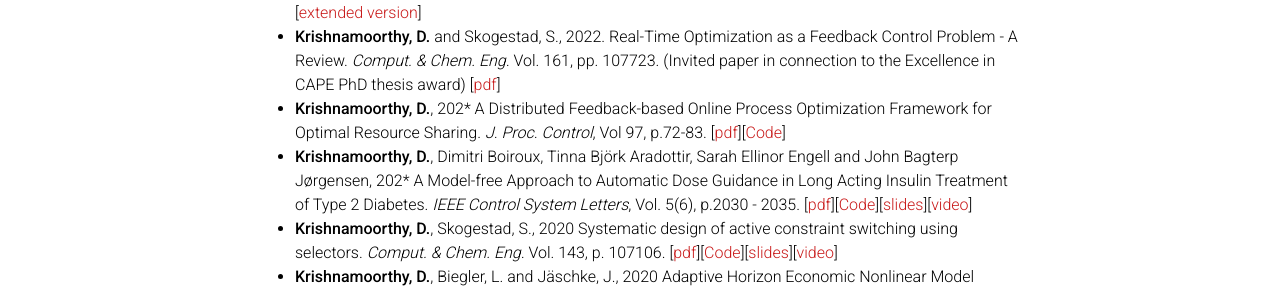
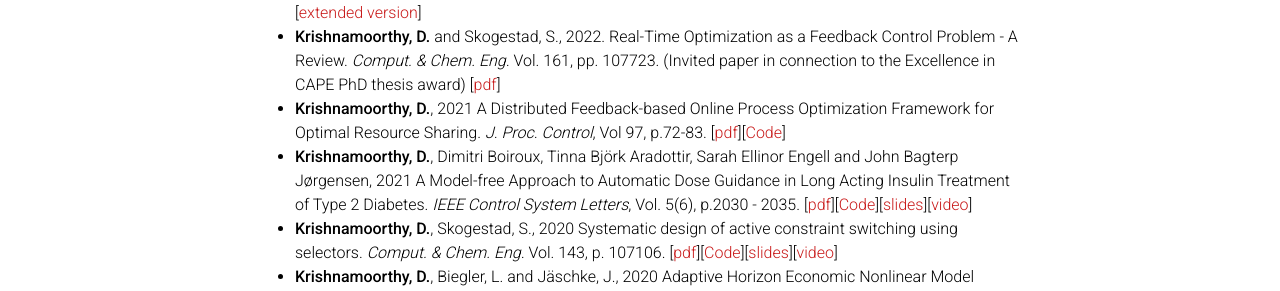
Before and after one commit to dinesh-krishnamoorthy/dinesh-krishnamoorthy.github.io, a Jekyll site: the page built from _pages/publications.md, in a window 1280 px wide and 900 px high, scrolled down 568 px. Shown: the part 161-452 px from the top of the window. Built offline with Jekyll 4.4.1, drawn with Linux system fonts in a browser that asks for light colours; comment, search, counter and statistics services are not loaded; a style sheet for code colours, icons or effects is not loaded; some of the changed text lies outside the part shown.

Commit message:
Update publications.md

```diff
--- a/_pages/publications.md
+++ b/_pages/publications.md
@@ -20,8 +20,8 @@ nav_order: 2
 * **Krishnamoorthy, D.** and Doyle III, F. J., 2022. Model-free Real-time Optimization of Process Systems using Safe Bayesian Optimization. _AIChE Journal_,  Vol. 69(4), p. e17993. [[pdf](https://www.dropbox.com/s/65aslebeglcskhe/AIChE-22-25212.pdf?dl=0)]
 * **Krishnamoorthy, D.** and Doyle III, F. J., 2022. Safe Bayesian Optimization using Interior-Point Methods - Applied to Personalized Insulin Dose Guidance. _IEEE Control System Letters_ Vol. 6, p. 2834 - 2839. [[pdf](https://arxiv.org/pdf/2205.02327.pdf)][[extended version](https://arxiv.org/abs/2205.02327)]
 * **Krishnamoorthy, D.** and Skogestad, S., 2022. Real-Time Optimization as a Feedback Control Problem - A Review. _Comput. & Chem. Eng._ Vol. 161, pp. 107723. (Invited  paper in connection to the Excellence in CAPE PhD thesis award) [[pdf](https://www.sciencedirect.com/science/article/pii/S0098135422000655?via%3Dihub)]
-* **Krishnamoorthy, D.**, 202*  A Distributed Feedback-based Online Process Optimization Framework for Optimal Resource Sharing. _J. Proc. Control_, Vol 97, p.72-83. [[pdf](https://reader.elsevier.com/reader/sd/pii/S0959152420303218?token=BF7B06C2202309BCC59F67FDE8D249ABC56702E414F6BFE3866AA54EC9898B9C4C2351EA41E83D2E7B842E3ABE7046F8&originRegion=eu-west-1&originCreation=20220710182634)][[Code](https://github.com/dinesh-krishnamoorthy/Industrial-Symbiosis/tree/master/Feedback_DistRTO_AL)]
-* **Krishnamoorthy, D.**, Dimitri Boiroux, Tinna Björk Aradottir, Sarah Ellinor Engell and John Bagterp Jørgensen, 202*  A Model-free Approach to Automatic Dose Guidance in Long Acting Insulin Treatment of Type 2 Diabetes. _IEEE Control System Letters_,  Vol. 5(6), p.2030 - 2035. [[pdf](http://folk.ntnu.no/dineshk/Papers/2020/T2D.pdf)][[Code](https://github.com/dinesh-krishnamoorthy/Diabetes/tree/master/T2D/paper)][[slides](https://www.dropbox.com/s/mqvlsjep0yhyz3b/T2D.pdf?dl=0)][[video](https://youtu.be/lst6_XaOC6M)]
+* **Krishnamoorthy, D.**, 2021  A Distributed Feedback-based Online Process Optimization Framework for Optimal Resource Sharing. _J. Proc. Control_, Vol 97, p.72-83. [[pdf](https://reader.elsevier.com/reader/sd/pii/S0959152420303218?token=BF7B06C2202309BCC59F67FDE8D249ABC56702E414F6BFE3866AA54EC9898B9C4C2351EA41E83D2E7B842E3ABE7046F8&originRegion=eu-west-1&originCreation=20220710182634)][[Code](https://github.com/dinesh-krishnamoorthy/Industrial-Symbiosis/tree/master/Feedback_DistRTO_AL)]
+* **Krishnamoorthy, D.**, Dimitri Boiroux, Tinna Björk Aradottir, Sarah Ellinor Engell and John Bagterp Jørgensen, 2021  A Model-free Approach to Automatic Dose Guidance in Long Acting Insulin Treatment of Type 2 Diabetes. _IEEE Control System Letters_,  Vol. 5(6), p.2030 - 2035. [[pdf](http://folk.ntnu.no/dineshk/Papers/2020/T2D.pdf)][[Code](https://github.com/dinesh-krishnamoorthy/Diabetes/tree/master/T2D/paper)][[slides](https://www.dropbox.com/s/mqvlsjep0yhyz3b/T2D.pdf?dl=0)][[video](https://youtu.be/lst6_XaOC6M)]
 * **Krishnamoorthy, D.**,  Skogestad, S., 2020 Systematic design of active constraint switching using selectors. _Comput. & Chem. Eng._ Vol. 143, p. 107106. [[pdf](http://folk.ntnu.no/dineshk/Papers/2020/selector_Main.pdf)][[Code](https://github.com/dinesh-krishnamoorthy/Feedback-based-RTO/tree/master/Selectors)][[slides](https://www.dropbox.com/s/75ilqema6m7wsq8/SelectorDesign.pdf?dl=0)][[video](https://youtu.be/uBrG1OmaKw8)]
 * **Krishnamoorthy, D.**, Biegler, L. and Jäschke, J., 2020 Adaptive Horizon Economic Nonlinear Model Predictive Control. _J. Proc. Control_, Vol 92, p.108-118. [[pdf](http://folk.ntnu.no/dineshk/Papers/2020/JPCCMU.pdf)][[slides](https://www.dropbox.com/s/monttf94jl4okvv/AHeNMPC.pdf?dl=0)]
 * Jahanshahi, E., **Krishnamoorthy, D.**, Codas, A., Foss, B. and Skogestad, S., 2020. Plantwide control of an oil production network, _Comput. & Chem. Eng._ [[pdf](https://reader.elsevier.com/reader/sd/pii/S0098135419306271?token=67CDB652C75B4DDA8BE6A79A467A2301C1BAFC6C0620BDA3AE13AE792DBE999ED85E2165734331DF25055EE72C4A4863)]
@@ -57,7 +57,7 @@ nav_order: 2
 		Deep Learning-based Economic MPC. _IFAC ADCHEM 2021_, In-Press. [[pdf](https://www.dropbox.com/s/a8bv7whf3uul91i/offsetfreeDNNMPC_main.pdf?dl=0)][[slides](https://www.dropbox.com/s/yc3a6jwmbsk8ok7/OffsetFreeApproxMPC.pdf?dl=0)][[video](https://www.youtube.com/watch?v=wLHgtb_emcM&ab_channel=DineshKrishnamoorthy)]
 * Dirza, R., Skogestad,S.,  **Krishnamoorthy, D.**, Optimal Resource Allocation using Distributed Feedback
 		Real-time Optimization. _IFAC ADCHEM 2021_, In-Press. (Keynote paper) [[pdf](https://www.dropbox.com/s/9bj6bewyn18v6ll/DFTRO_ADCHEM.pdf?dl=0)][[slides](https://www.dropbox.com/s/or0lbn13kyfgfv9/DFRTO_v2.pdf?dl=0)][[keynote talk](https://youtu.be/d6Rpp7wKbNY)]
-* **Krishnamoorthy, D.**, Dimitri Boiroux, Tinna Björk Aradottir, Sarah Ellinor Engell and John Bagterp Jørgensen, 202*  A Model-free Approach to Automatic Dose Guidance in Long Acting Insulin Treatment of Type 2 Diabetes.
+* **Krishnamoorthy, D.**, Dimitri Boiroux, Tinna Björk Aradottir, Sarah Ellinor Engell and John Bagterp Jørgensen, 2021  A Model-free Approach to Automatic Dose Guidance in Long Acting Insulin Treatment of Type 2 Diabetes.
   _Proceedings of the 2021 American Control Conference_, In-Press. [[pdf](http://folk.ntnu.no/dineshk/Papers/2020/T2D.pdf)][[slides](https://www.dropbox.com/s/mqvlsjep0yhyz3b/T2D.pdf?dl=0)]
 * Mdoe, Z., **Krishnamoorthy, D.**, and Jäschke,J., 2020. Adaptive Horizon Multistage Nonlinear Model Predictive Control. _Proceedings of the 2021 American Control Conference_, In-Press. [[pdf](https://www.dropbox.com/s/zui40176l4ow4jw/ACC21_0625_FI.pdf?dl=0)]
 * Prakash, S.,  **Krishnamoorthy, D.**, and Jäschke,J., Multi-scenario Design Optimization using ADMM of a Thermal Energy Storage system. _Computer aided chemical engineering_ (ESCAPE 31), In-press. [[pdf](https://www.dropbox.com/s/mk9fjf56rfvzifb/ESCAPE-31_Sandeep.pdf?dl=0)]
```
